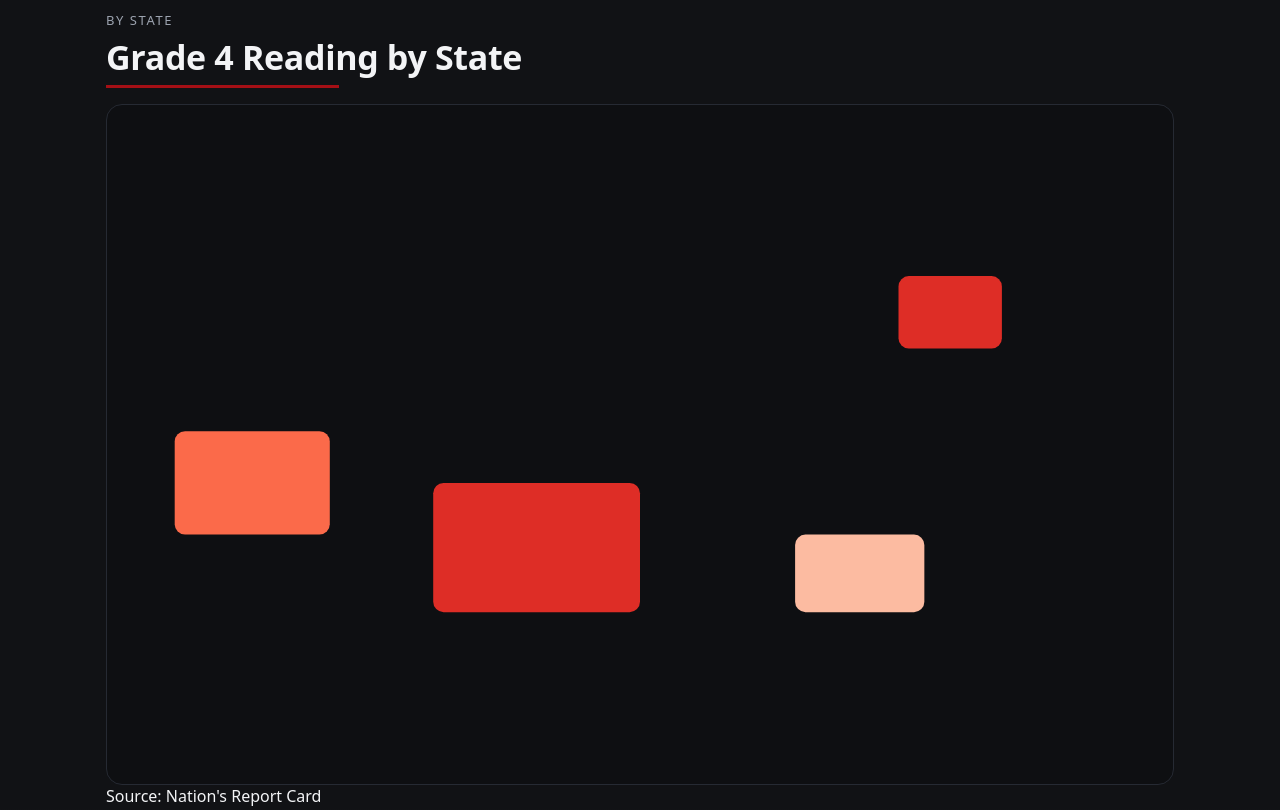
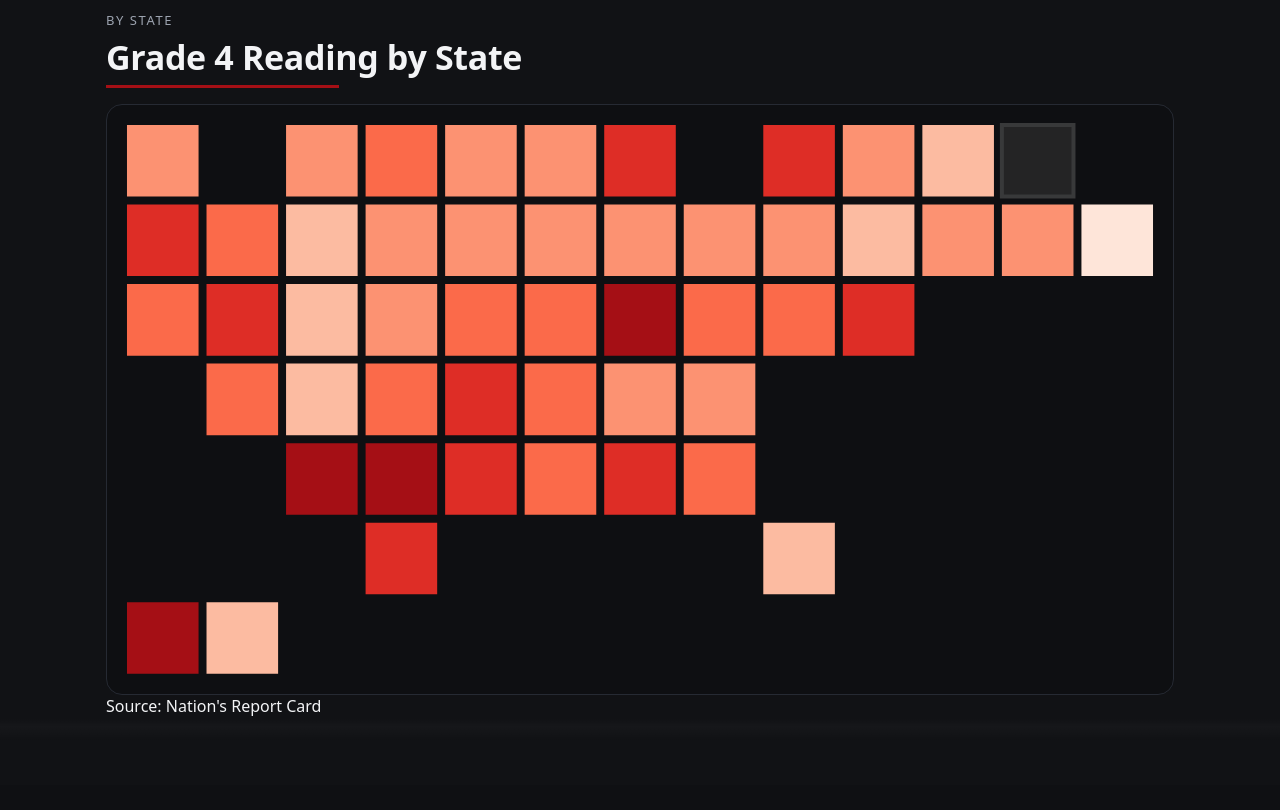
Before and after one commit to G8R-ops/Reading, a plain HTML site: page index.html in a window 1280 px wide. Shown: the part 1260-2070 px from the top of the page. Drawn offline with Linux system fonts and the light colour scheme.

Commit message:
Remove placeholder comment around US map

```diff
--- a/index.html
+++ b/index.html
@@ -69,16 +69,59 @@
         </div>
 
         <div id="mapContainer" class="map-card">
-          <!-- Minimal placeholder US map (so JS has #usMap). Replace with your full SVG later. -->
-          <svg id="usMap" viewBox="0 0 400 250" aria-hidden="true">
-            <g class="states">
-              <!-- Just a couple demo shapes with data-abbr so the tooltip code doesn't error -->
-              <rect data-abbr="CA" x="20"  y="120" width="60" height="40" rx="4"></rect>
-              <rect data-abbr="TX" x="120" y="140" width="80" height="50" rx="4"></rect>
-              <rect data-abbr="FL" x="260" y="160" width="50" height="30" rx="4"></rect>
-              <rect data-abbr="NY" x="300" y="60"  width="40" height="28" rx="4"></rect>
-            </g>
-          </svg>
+          <svg id="usMap" xmlns="http://www.w3.org/2000/svg" viewBox="0 0 260 140" role="img" aria-labelledby="title"><title id="title">US State Map</title>
+  <g class="states">
+    <path data-abbr="AK" d="M1 121h18v18h-18z" />
+    <path data-abbr="AL" d="M121 81h18v18h-18z" />
+    <path data-abbr="AR" d="M81 61h18v18h-18z" />
+    <path data-abbr="AZ" d="M21 61h18v18h-18z" />
+    <path data-abbr="CA" d="M1 41h18v18h-18z" />
+    <path data-abbr="CO" d="M41 41h18v18h-18z" />
+    <path data-abbr="CT" d="M201 21h18v18h-18z" />
+    <path data-abbr="DE" d="M181 41h18v18h-18z" />
+    <path data-abbr="FL" d="M161 101h18v18h-18z" />
+    <path data-abbr="GA" d="M141 81h18v18h-18z" />
+    <path data-abbr="HI" d="M21 121h18v18h-18z" />
+    <path data-abbr="IA" d="M81 21h18v18h-18z" />
+    <path data-abbr="ID" d="M21 21h18v18h-18z" />
+    <path data-abbr="IL" d="M101 21h18v18h-18z" />
+    <path data-abbr="IN" d="M121 21h18v18h-18z" />
+    <path data-abbr="KS" d="M61 61h18v18h-18z" />
+    <path data-abbr="KY" d="M101 41h18v18h-18z" />
+    <path data-abbr="LA" d="M81 81h18v18h-18z" />
+    <path data-abbr="MA" d="M241 21h18v18h-18z" />
+    <path data-abbr="MD" d="M161 41h18v18h-18z" />
+    <path data-abbr="ME" d="M221 1h18v18h-18z" />
+    <path data-abbr="MI" d="M121 1h18v18h-18z" />
+    <path data-abbr="MN" d="M81 1h18v18h-18z" />
+    <path data-abbr="MO" d="M81 41h18v18h-18z" />
+    <path data-abbr="MS" d="M101 81h18v18h-18z" />
+    <path data-abbr="MT" d="M41 1h18v18h-18z" />
+    <path data-abbr="NC" d="M121 61h18v18h-18z" />
+    <path data-abbr="ND" d="M61 1h18v18h-18z" />
+    <path data-abbr="NE" d="M61 41h18v18h-18z" />
+    <path data-abbr="NH" d="M201 1h18v18h-18z" />
+    <path data-abbr="NJ" d="M181 21h18v18h-18z" />
+    <path data-abbr="NM" d="M41 81h18v18h-18z" />
+    <path data-abbr="NV" d="M21 41h18v18h-18z" />
+    <path data-abbr="NY" d="M161 1h18v18h-18z" />
+    <path data-abbr="OH" d="M141 21h18v18h-18z" />
+    <path data-abbr="OK" d="M61 81h18v18h-18z" />
+    <path data-abbr="OR" d="M1 21h18v18h-18z" />
+    <path data-abbr="PA" d="M161 21h18v18h-18z" />
+    <path data-abbr="RI" d="M221 21h18v18h-18z" />
+    <path data-abbr="SC" d="M141 61h18v18h-18z" />
+    <path data-abbr="SD" d="M61 21h18v18h-18z" />
+    <path data-abbr="TN" d="M101 61h18v18h-18z" />
+    <path data-abbr="TX" d="M61 101h18v18h-18z" />
+    <path data-abbr="UT" d="M41 61h18v18h-18z" />
+    <path data-abbr="VA" d="M141 41h18v18h-18z" />
+    <path data-abbr="VT" d="M181 1h18v18h-18z" />
+    <path data-abbr="WA" d="M1 1h18v18h-18z" />
+    <path data-abbr="WI" d="M101 1h18v18h-18z" />
+    <path data-abbr="WV" d="M121 41h18v18h-18z" />
+    <path data-abbr="WY" d="M41 21h18v18h-18z" />
+  </g></svg>
 
           <div id="tooltip" class="tooltip" hidden></div>
         </div>
```
Also changed, not shown: img/us-map.svg (added).
